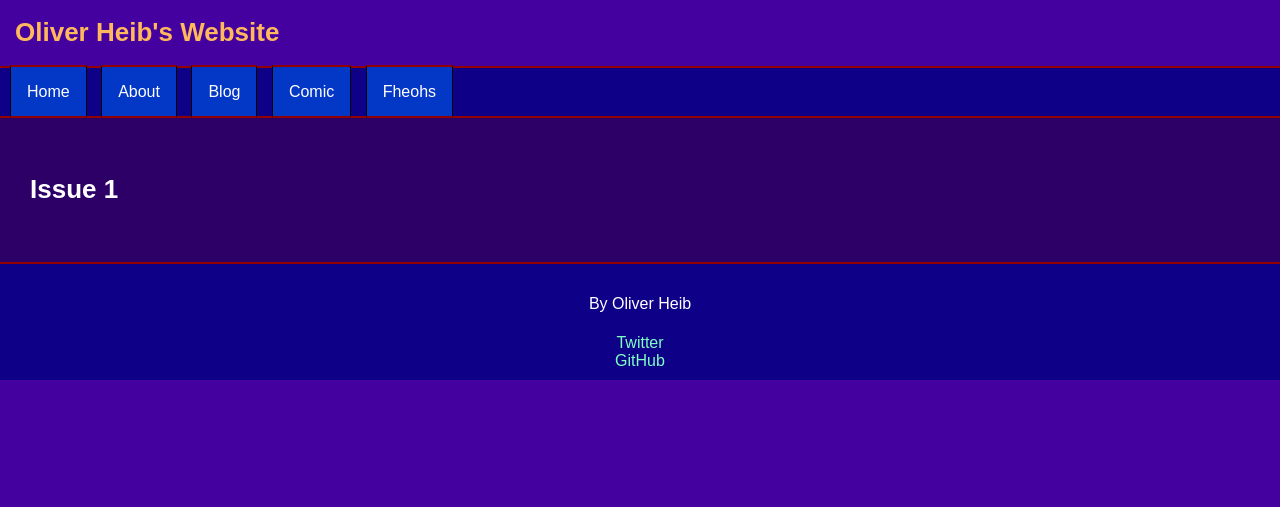
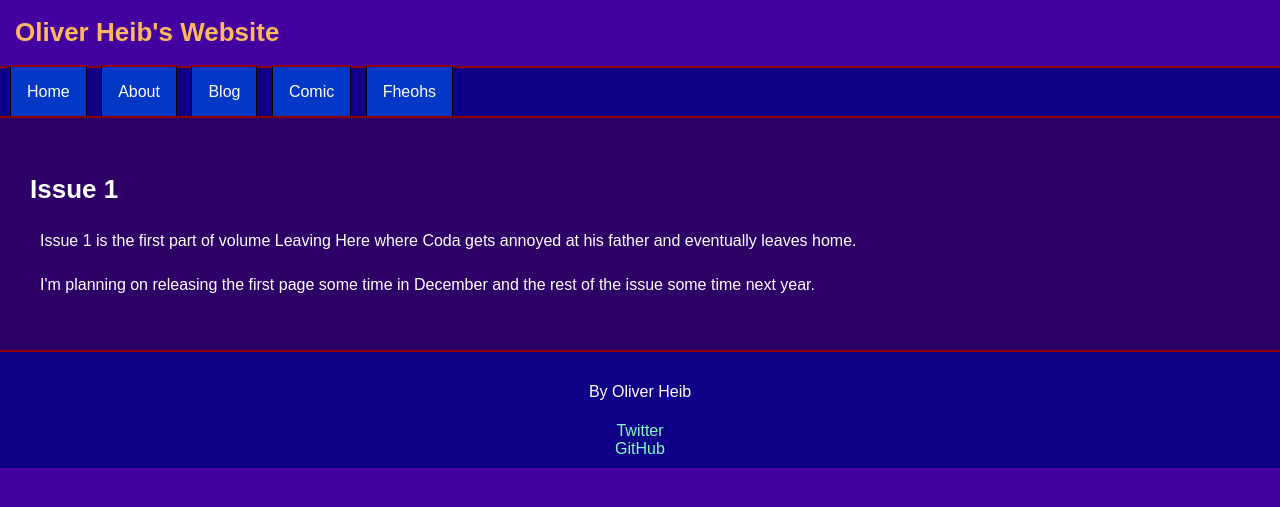
Before and after one commit to OliverHeib/E-PortfolioInJekyll, a Jekyll site: the page built from comic/issue1.html, in a window 1280 px wide. Shown: the top 507 px of the page. Built offline with Jekyll 4.4.1, drawn with Linux system fonts in a browser that asks for light colours; comment, search, counter and statistics services are not loaded.

Commit message:
Update issue1.html

```diff
--- a/comic/issue1.html
+++ b/comic/issue1.html
@@ -4,3 +4,6 @@ title: Issue 1
 permalink: /comic/7by7/issue1
 ---
 <h1>Issue 1</h1>
+
+<p>Issue 1 is the first part of volume Leaving Here where Coda gets annoyed at his father and eventually leaves home.</p>
+<p>I'm planning on releasing the first page some time in December and the rest of the issue some time next year.</p>
```
